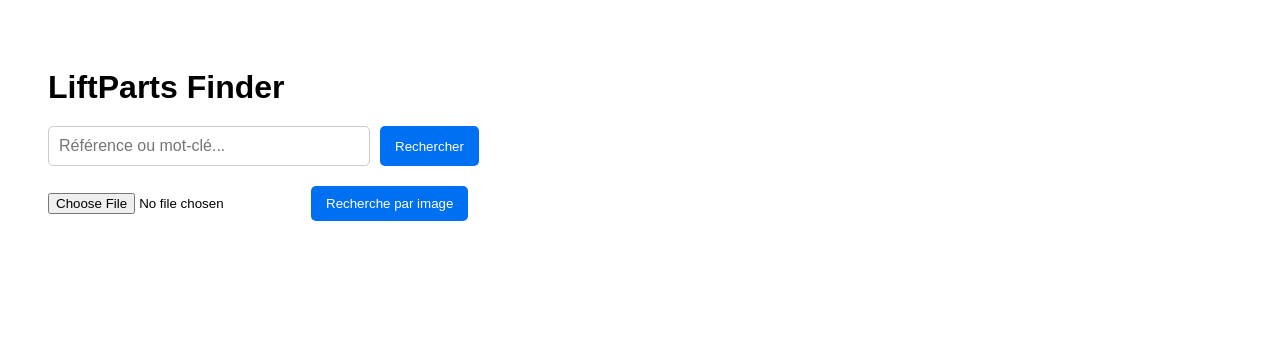
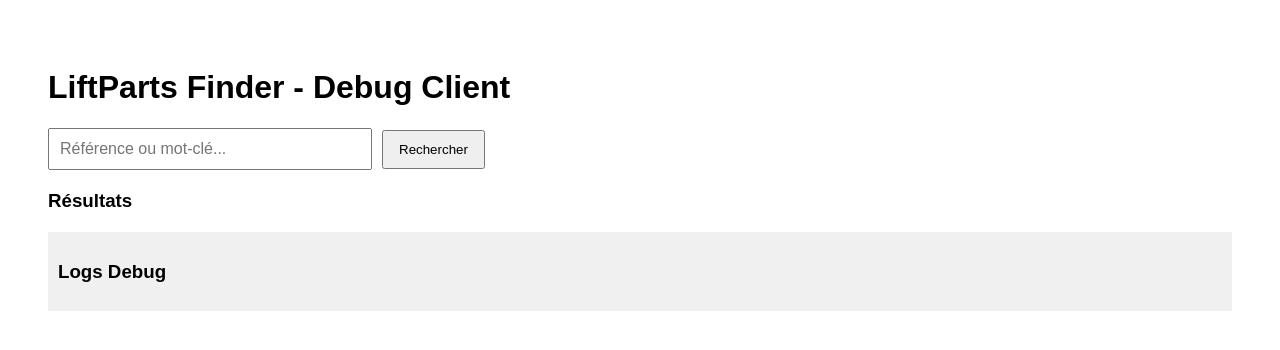
Before and after one commit to Zied-LPF/liftparts-finder, a Next.js app: page / in a window 1280 px wide. Shown: the top 350 px of the page. Built offline with nearby package versions, Linux system fonts and the light colour scheme.

Commit message:
Debug client: ajout des logs côté client pour visualiser tous les résultats API

```diff
--- a/pages/index.tsx
+++ b/pages/index.tsx
@@ -1,6 +1,5 @@
 'use client'
 import { useState } from "react"
-import { createWorker, PSM } from "tesseract.js"
 
 type Result = {
   supplier: string
@@ -15,74 +14,61 @@ type Result = {
 
 export default function Home() {
   const [query,setQuery]=useState("")
-  const [file,setFile]=useState<File|null>(null)
   const [results,setResults]=useState<Result[]>([])
   const [loading,setLoading]=useState(false)
+  const [log,setLog] = useState<string[]>([])
+
+  const addLog = (msg:string) => setLog(prev => [...prev, msg])
 
   const handleSearchText = async()=>{
     if(!query) return
     setLoading(true)
+    addLog(`🔹 Recherche pour: ${query}`)
     try{
-      const res=await fetch(`/api/search-suppliers?q=${encodeURIComponent(query)}`)
+      const res = await fetch(`/api/search-suppliers?q=${encodeURIComponent(query)}`)
       const data = await res.json()
+      addLog(`🔹 API renvoie ${data.length} résultat(s)`)
+      data.forEach((r:any,i:number)=>{
+        addLog(`   - ${i+1}: ${r.title} [${r.supplier}] score:${r.score}`)
+      })
       setResults(data)
-    }catch(err){}
-    setLoading(false)
-  }
-
-  const handleSearchImage = async()=>{
-    if(!file) return
-    setLoading(true)
-    try{
-      const worker = await createWorker({ logger:m=>console.log(m) })
-      await worker.load()
-      await worker.loadLanguage("fra+eng")
-      await worker.initialize("fra+eng")
-      await worker.setParameters({ tessedit_pageseg_mode:PSM.SINGLE_BLOCK })
-      const { data:{ text } } = await worker.recognize(file)
-      await worker.terminate()
-      const queryFromImage = text.trim()
-      if(!queryFromImage){ setResults([]); setLoading(false); return }
-      const res = await fetch(`/api/search-suppliers?q=${encodeURIComponent(queryFromImage)}`)
-      const data = await res.json()
-      setResults(data)
-    }catch(err){}
+    }catch(err){
+      addLog(`⚠️ Erreur fetch: ${err}`)
+    }
     setLoading(false)
   }
 
   return (
     <div style={{ padding:40, fontFamily:"Arial, sans-serif" }}>
-      <h1 style={{ fontSize:32, marginBottom:20 }}>LiftParts Finder</h1>
+      <h1>LiftParts Finder - Debug Client</h1>
 
-      <div style={{ marginBottom:20, display:"flex", gap:10 }}>
+      <div style={{ marginBottom:20 }}>
         <input type="text" value={query} onChange={e=>setQuery(e.target.value)}
           onKeyDown={e=>e.key==="Enter" && handleSearchText()}
           placeholder="Référence ou mot-clé..."
-          style={{padding:10, width:300, fontSize:16, borderRadius:5, border:"1px solid #ccc"}}/>
-        <button onClick={handleSearchText} style={{ padding:"10px 15px", borderRadius:5, background:"#0070f3", color:"#fff", border:"none", cursor:"pointer"}}>Rechercher</button>
-      </div>
-
-      <div style={{ marginBottom:20, display:"flex", gap:10, alignItems:"center" }}>
-        <input type="file" accept="image/*" onChange={e=>setFile(e.target.files?.[0]||null)} />
-        <button onClick={handleSearchImage} style={{ padding:"10px 15px", borderRadius:5, background:"#0070f3", color:"#fff", border:"none", cursor:"pointer"}}>Recherche par image</button>
+          style={{padding:10,width:300,fontSize:16}}/>
+        <button onClick={handleSearchText} style={{marginLeft:10,padding:"10px 15px"}}>Rechercher</button>
       </div>
 
       {loading && <p>Recherche en cours...</p>}
 
-      <div style={{ marginTop:20, display:"flex", flexDirection:"column", gap:15 }}>
+      <div style={{ marginTop:20 }}>
+        <h3>Résultats</h3>
         {results.map((r,i)=>(
-          <a key={i} href={r.link} target="_blank" rel="noopener noreferrer" style={{ display:"flex", alignItems:"center", gap:15, padding:10, border:"1px solid #eee", borderRadius:5, textDecoration:"none", color:"#000" }}>
-            <img src={r.image||r.fallbackImage||"/no-image.png"} alt={r.title} style={{ width:60, height:60, objectFit:"contain", borderRadius:5, background:"#f5f5f5"}}/>
-            <div style={{ flex:1 }}>
-              <div style={{ fontWeight:600, fontSize:16 }}>{r.title}</div>
-              <div style={{ fontSize:14, color:"#555" }}>{r.supplier}</div>
-            </div>
-            <div style={{ fontSize:14, fontWeight:600, color:"#0070f3" }}>{r.score}</div>
-          </a>
+          <div key={i} style={{ marginTop:10 }}>
+            <strong>{r.title}</strong> | {r.supplier} | score: {r.score} <br/>
+            <a href={r.link} target="_blank" rel="noopener noreferrer">Voir produit</a>
+          </div>
         ))}
+        {results.length===0 && !loading && query && <p>Aucun résultat trouvé</p>}
       </div>
 
-      {!loading && results.length===0 && (query||file) && <p>Aucun résultat trouvé</p>}
+      <div style={{ marginTop:20, background:"#f0f0f0", padding:10 }}>
+        <h3>Logs Debug</h3>
+        <div style={{ maxHeight:300, overflowY:"auto", fontFamily:"monospace", fontSize:14 }}>
+          {log.map((l,i)=><div key={i}>{l}</div>)}
+        </div>
+      </div>
     </div>
   )
 }
```
